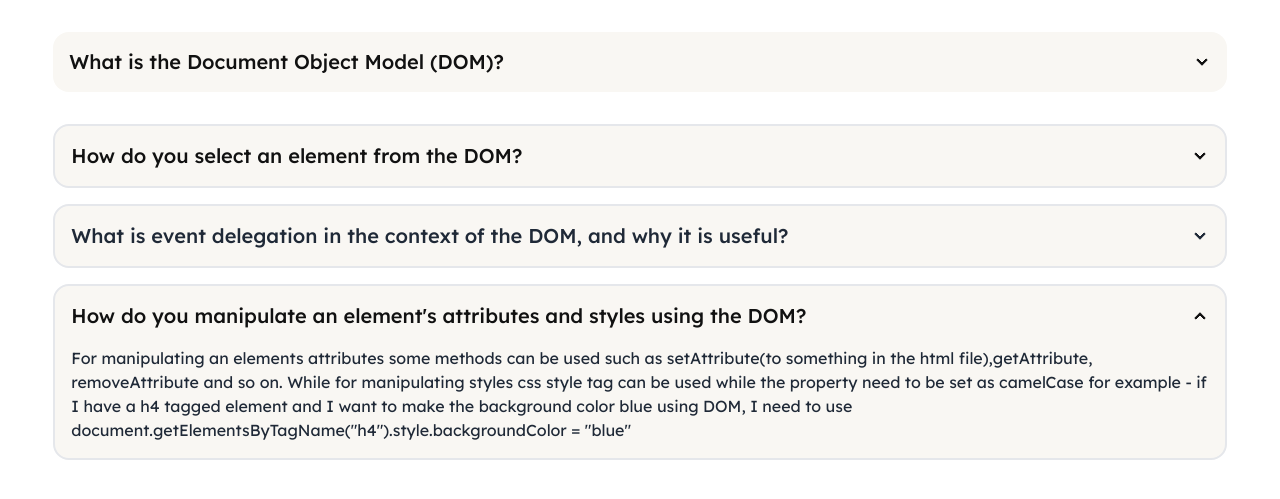
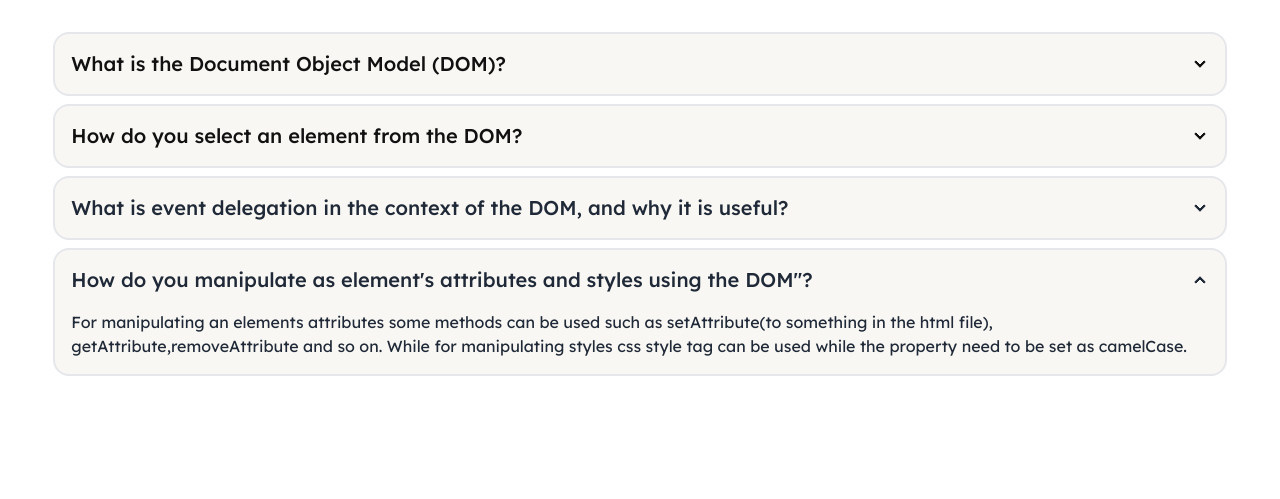
Before and after one commit to Fahsina24/assignment_5, a plain HTML site: page blog.html in a window 1280 px wide. Shown: the part 261-760 px from the top of the page. Drawn offline with nearby package versions, Linux system fonts and the light colour scheme.

Commit message:
Blog last answer is adjusted and event title sections  are  modified slightly.

```diff
--- a/blog.html
+++ b/blog.html
@@ -113,7 +113,7 @@
     <!-- Main Section -->
     <main class="mt-8">
       <div
-        class="collapse collapse-arrow bg-primary_bg_color border--[#111111D] border-1 mb-8"
+        class="collapse collapse-arrow bg-primary_bg_color border-[#111111D] border-2 mb-2"
       >
         <input type="radio" name="my-accordion-2" checked="checked" />
         <div class="collapse-title text-xl font-medium text-primary_text">
@@ -129,7 +129,7 @@
         </div>
       </div>
       <div
-        class="collapse collapse-arrow bg-primary_bg_color border-[#111111D] border-2 mb-4"
+        class="collapse collapse-arrow bg-primary_bg_color border-[#111111D] border-2 mb-2"
       >
         <input type="radio" name="my-accordion-2" checked="checked" />
         <div class="collapse-title text-xl font-medium text-primary_text">
@@ -147,7 +147,7 @@
         </div>
       </div>
       <div
-        class="collapse collapse-arrow bg-primary_bg_color border-[#111111D] border-2 mb-4"
+        class="collapse collapse-arrow bg-primary_bg_color border-[#111111D] border-2 mb-2"
       >
         <input type="radio" name="my-accordion-2" checked="checked" />
         <div
@@ -168,22 +168,22 @@
         </div>
       </div>
       <div
-        class="collapse collapse-arrow bg-primary_bg_color border-[#111111D] border-2 mb-4"
+        class="collapse collapse-arrow bg-primary_bg_color border-[#111111D] border-2 mb-2"
       >
         <input type="radio" name="my-accordion-2" checked="checked" />
-        <div class="collapse-title text-xl font-medium text-primary_text">
-          How do you manipulate an element's attributes and styles using the
-          DOM?
+        <div
+          class="collapse-title text-xl font-medium text-primary_texttext-primary_text"
+        >
+          How do you manipulate as element's attributes and styles using the
+          DOM"?
         </div>
         <div class="collapse-content">
           <p>
             For manipulating an elements attributes some methods can be used
-            such as setAttribute(to something in the html file),getAttribute,
-            removeAttribute and so on. While for manipulating styles css style
-            tag can be used while the property need to be set as camelCase for
-            example - if I have a h4 tagged element and I want to make the
-            background color blue using DOM, I need to use
-            document.getElementsByTagName("h4").style.backgroundColor = "blue"
+            such as setAttribute(to something in the html file),
+            getAttribute,removeAttribute and so on. While for manipulating
+            styles css style tag can be used while the property need to be set
+            as camelCase.
           </p>
         </div>
       </div>
```
Also changed, not shown: index.html (+6 -8 lines).
